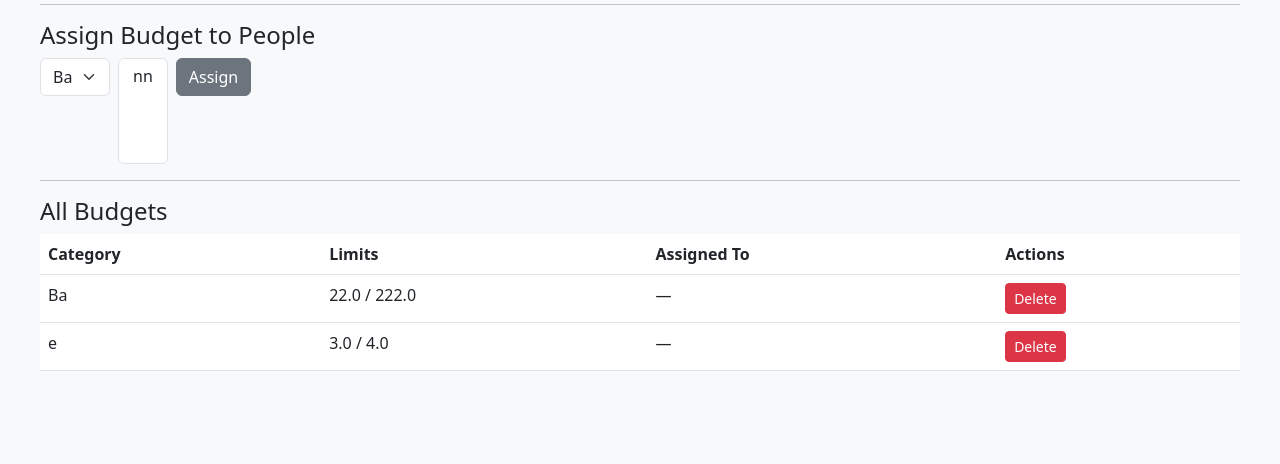
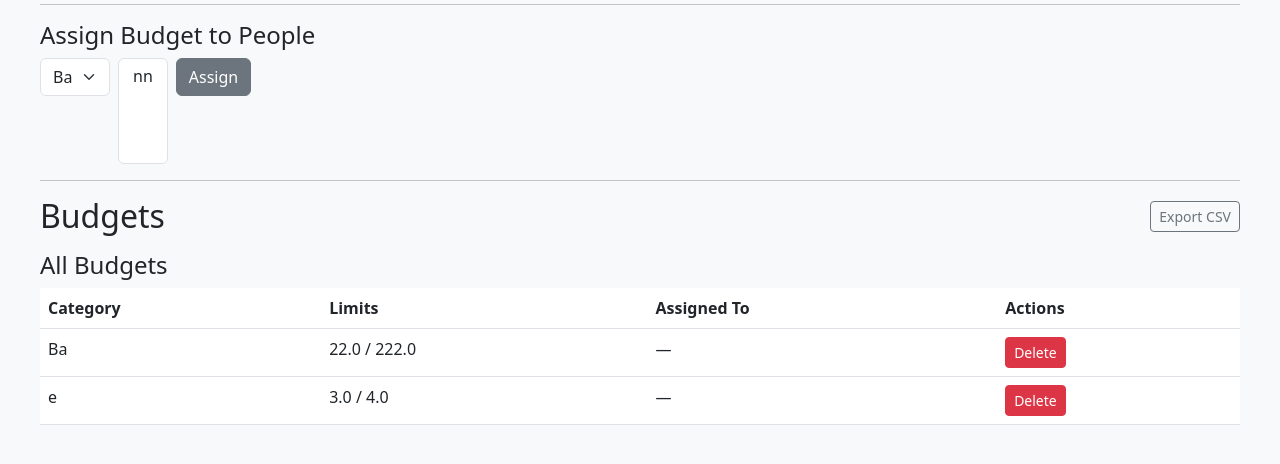
Before and after one commit to TarunB-Git/travelapp, a Flask app: page /budgets in a window 1280 px wide. Shown: the part 229-693 px from the top of the page. Run offline with Flask 3, Linux system fonts and the light colour scheme; a user stored in the database is signed in; data comes from the database, SQL or seed files in the repository; data that the repository does not hold is empty.

Commit message:
Update budgets.html

```diff
--- a/app/templates/budgets.html
+++ b/app/templates/budgets.html
@@ -37,6 +37,12 @@
 
 <hr>
 
+<div class="d-flex justify-content-between align-items-center mb-3">
+  <h2 class="mb-0">Budgets</h2>
+  <a href="/export/budgets.csv" class="btn btn-outline-secondary btn-sm">Export CSV</a>
+</div>
+
+
 <h4>All Budgets</h4>
 <table class="table">
   <thead><tr><th>Category</th><th>Limits</th><th>Assigned To</th><th>Actions</th></tr></thead>
```
